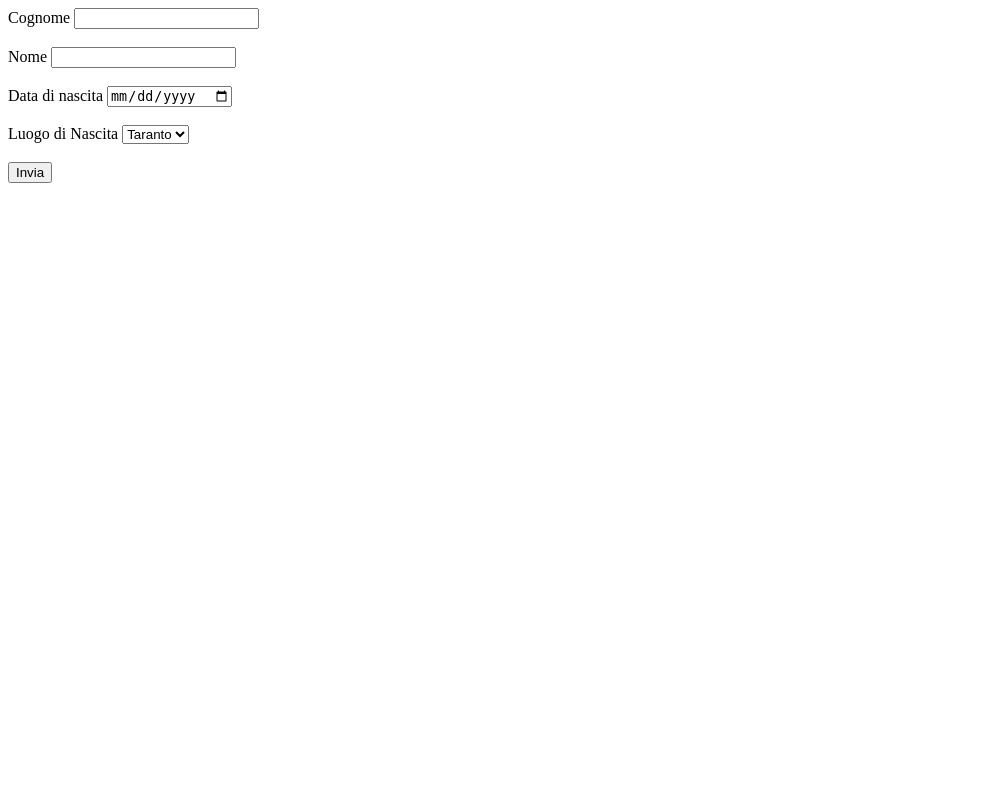
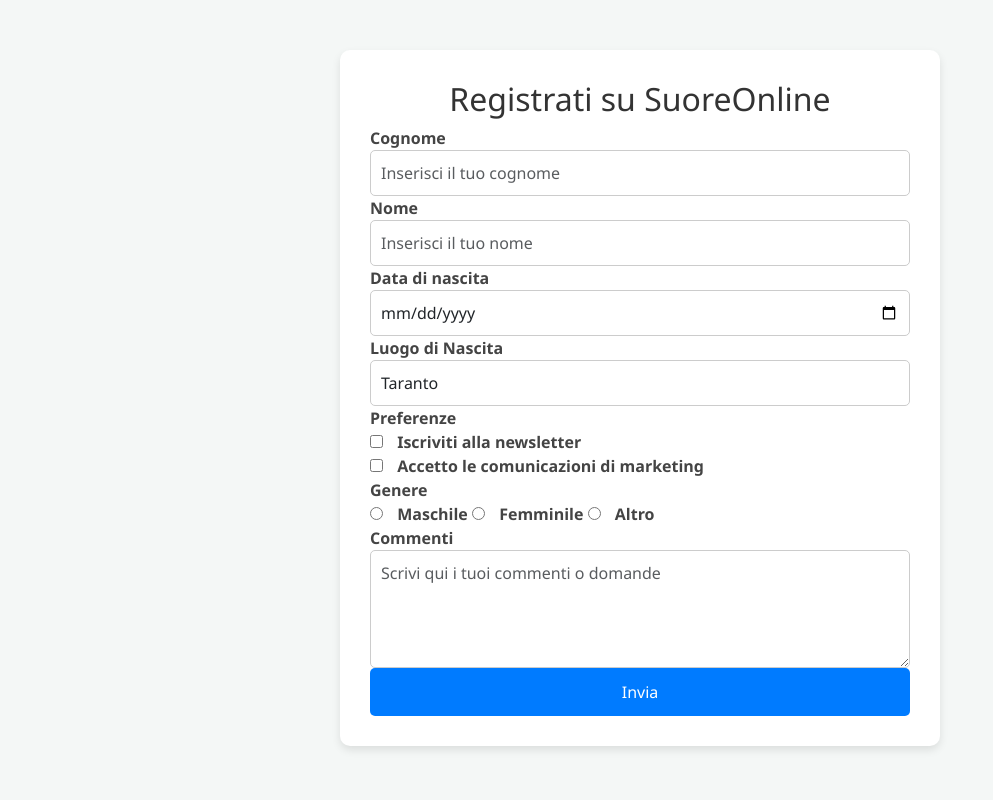
Before and after one commit to FalseNerd/suorTest, a PHP site: page /form.html in a window 1280 px wide. Shown: the whole page, without its empty margins (0-993 px from the left). Run offline with PHP 8.4, Linux system fonts and the light colour scheme.

Commit message:
second commit

```diff
--- a/form.html
+++ b/form.html
@@ -1,17 +1,100 @@
-<form action="#" method="post">
-  <label for="cognome">Cognome</label>
-  <input type="text" id="cognome" name="cognome" required /><br /><br />
-  <label for="nome">Nome</label>
-  <input type="text" id="nome" name="nome" required /><br /><br />
-  <label for="data">Data di nascita</label>
-  <input type="date" /><br /><br />
-  <label for="luogonascita">Luogo di Nascita</label>
-  <select name="luoghi" id="luoghi">
-    <option value="">Taranto</option>
-    <option value="">Bari</option>
-    <option value="">Lecce</option>
-    <option value="">Brindisi</option>
-    <option value="">Foggia</option></select
-  ><br /><br />
-  <input type="submit" value="Invia" />
-</form>
+<!DOCTYPE html>
+<html lang="it">
+  <head>
+    <meta charset="UTF-8" />
+    <meta name="viewport" content="width=device-width, initial-scale=1.0" />
+    <title>Form di Registrazione</title>
+    <link
+      href="https://cdn.jsdelivr.net/npm/bootstrap@5.3.3/dist/css/bootstrap.min.css"
+      rel="stylesheet"
+    />
+    <link rel="stylesheet" href="style2.css" />
+  </head>
+  <body>
+    <div class="form-container">
+      <h2>Registrati su SuoreOnline</h2>
+      <form action="action_page.php" method="post">
+        <div class="form-group">
+          <label for="cognome">Cognome</label>
+          <input
+            type="text"
+            class="form-control"
+            id="cognome"
+            name="cognome"
+            placeholder="Inserisci il tuo cognome"
+            required
+          />
+        </div>
+        <div class="form-group">
+          <label for="nome">Nome</label>
+          <input
+            type="text"
+            class="form-control"
+            id="nome"
+            name="nome"
+            placeholder="Inserisci il tuo nome"
+            required
+          />
+        </div>
+        <div class="form-group">
+          <label for="data">Data di nascita</label>
+          <input
+            type="date"
+            class="form-control"
+            id="data"
+            name="data"
+            required
+          />
+        </div>
+        <div class="form-group">
+          <label for="luogonascita">Luogo di Nascita</label>
+          <select name="luoghi" id="luoghi" class="form-control" required>
+            <option value="Taranto">Taranto</option>
+            <option value="Bari">Bari</option>
+            <option value="Lecce">Lecce</option>
+            <option value="Brindisi">Brindisi</option>
+            <option value="Foggia">Foggia</option>
+          </select>
+        </div>
+
+        <div class="form-group">
+          <label>Preferenze</label><br />
+          <input type="checkbox" id="newsletter" name="newsletter" value="si" />
+          <label for="newsletter">Iscriviti alla newsletter</label><br />
+          <input type="checkbox" id="marketing" name="marketing" value="si" />
+          <label for="marketing">Accetto le comunicazioni di marketing</label>
+        </div>
+
+        <div class="form-group">
+          <label>Genere</label><br />
+          <input
+            type="radio"
+            id="maschile"
+            name="genere"
+            value="maschile"
+            required
+          />
+          <label for="maschile">Maschile</label>
+          <input type="radio" id="femminile" name="genere" value="femminile" />
+          <label for="femminile">Femminile</label>
+          <input type="radio" id="altro" name="genere" value="altro" />
+          <label for="altro">Altro</label>
+        </div>
+
+        <div class="form-group">
+          <label for="commenti">Commenti</label>
+          <textarea
+            id="commenti"
+            name="commenti"
+            rows="4"
+            class="form-control"
+            placeholder="Scrivi qui i tuoi commenti o domande"
+          ></textarea>
+        </div>
+
+        <button type="submit" class="btn btn-dark">Invia</button>
+      </form>
+    </div>
+    <script src="https://cdn.jsdelivr.net/npm/bootstrap@5.3.3/dist/js/bootstrap.bundle.min.js"></script>
+  </body>
+</html>
--- a/style.css
+++ b/style.css
@@ -100,6 +100,10 @@
     margin: 5px;
 }
 
+.newsletter {
+    text-align: center;
+}
+
 
 /* Footer */
 .site-footer {
--- /dev/null
+++ b/style2.css
@@ -0,0 +1,55 @@
+body {
+    font-family: 'Segoe UI', Tahoma, Geneva, Verdana, sans-serif;
+    background-color: #f4f7f6;
+  }
+  .form-container {
+    max-width: 600px;
+    margin: 50px auto;
+    background-color: #fff;
+    padding: 30px;
+    border-radius: 10px;
+    box-shadow: 0 4px 8px rgba(0, 0, 0, 0.1);
+  }
+  .form-container h2 {
+    text-align: center;
+    color: #333;
+  }
+  .form-container .form-group label {
+    font-weight: bold;
+    color: #444;
+  }
+  .form-container .form-group select,
+  .form-container .form-group input,
+  .form-container .form-group textarea {
+    width: 100%;
+    padding: 10px;
+    border-radius: 5px;
+    border: 1px solid #ccc;
+    font-size: 16px;
+  }
+  .form-container .form-group input[type="checkbox"],
+  .form-container .form-group input[type="radio"] {
+    width: auto;
+    margin-right: 10px;
+  }
+  .form-container button,
+  .form-container .form-group input[type="submit"] {
+    width: 100%;
+    background-color: #007bff;
+    border: none;
+    color: white;
+    padding: 12px;
+    font-size: 16px;
+    cursor: pointer;
+    border-radius: 5px;
+  }
+  .form-container button:hover,
+  .form-container .form-group input[type="submit"]:hover {
+    background-color: #0056b3;
+  }
+  .form-container .form-footer {
+    text-align: center;
+    margin-top: 20px;
+    font-size: 14px;
+    color: #666;
+  }
```
Also changed, not shown: index.html (+8 -29 lines), images/facebook-icon.png (added), myscript.js (added).
